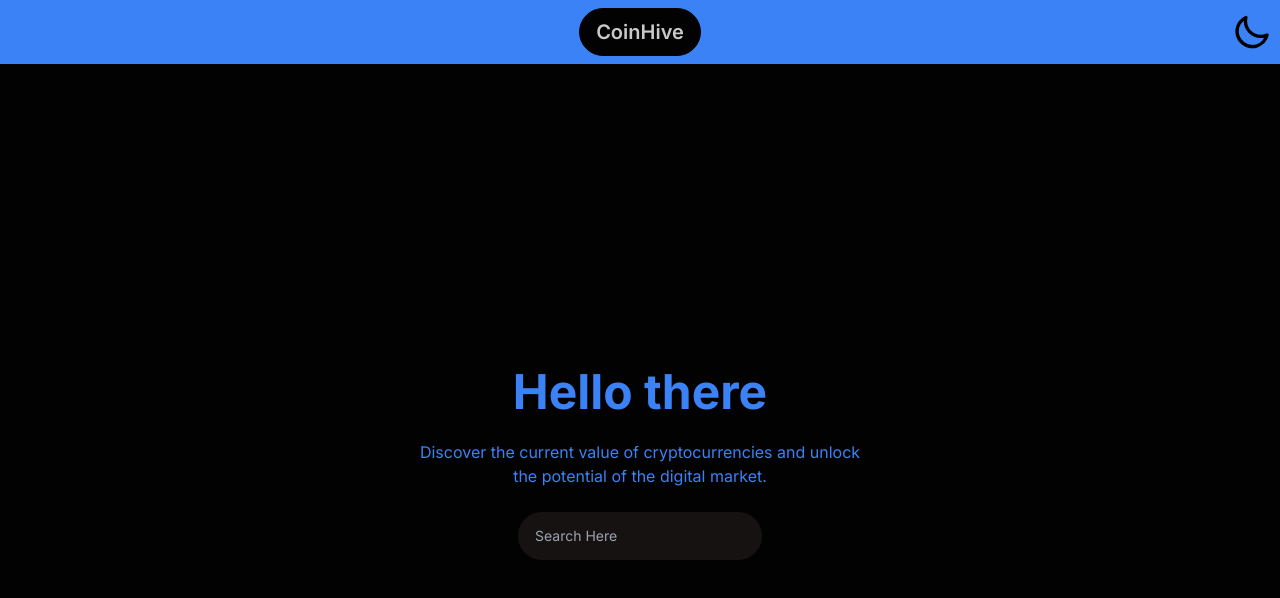
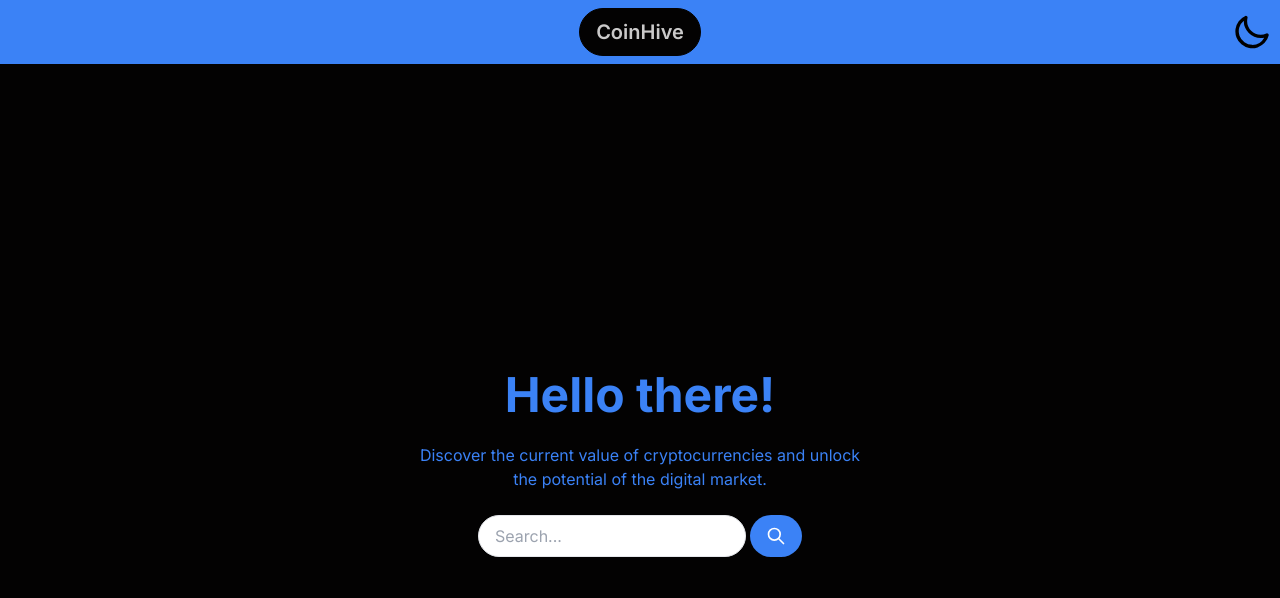
Before and after one commit to Bovdaboat/crypto-api-coin, a Next.js app: page / in a window 1280 px wide. Shown: the top 598 px of the page. Built offline with nearby package versions, Linux system fonts and the light colour scheme.

Commit message:
made the front end to the crypto page

```diff
--- a/src/app/component/Hero.js
+++ b/src/app/component/Hero.js
@@ -2,22 +2,50 @@
 import React from "react";
 import { Fragment } from "react";
 import { useState, useEffect } from "react";
+import Image from "next/image";
+import axios from "axios"
 
 const Hero = () => {
+
+
+
     return(
         <div className="hero min-h-screen bg-base-200">
             <div className="hero-content text-center">
                 <div className="max-w-md">
-                    <h1 className="text-5xl font-bold text-blue-500">Hello there</h1>
+                    <h1 className="text-5xl font-bold text-blue-500">Hello there!</h1>
                     <p className="py-6 text-blue-500">Discover the current value of cryptocurrencies
                         and unlock the potential of the digital market.</p>
                     <div>
                     <Fragment>
-                    <input
-                        className="textarea text-blue-500"
-                    type="text"
-                    placeholder="Search Here"
-                    />
+
+                        <div className="flex justify-center">
+                            <div className="flex space-x-1">
+                                <input
+                                    type="text"
+                                    className="block w-full px-4 py-2 text-blue-700
+                                    bg-white border rounded-full focus:border-blue-400 focus:ring-blue-300
+                                    focus:outline-none focus:ring focus:ring-opacity-40 justify-center"
+                                    placeholder="Search..."
+                                />
+                                <button className="px-4 text-white bg-blue-500 rounded-full ">
+                                    <svg
+                                        xmlns="http://www.w3.org/2000/svg"
+                                        className="w-5 h-5"
+                                        fill="none"
+                                        viewBox="0 0 24 24"
+                                        stroke="currentColor"
+                                        strokeWidth={2}
+                                    >
+                                        <path
+                                            strokeLinecap="round"
+                                            strokeLinejoin="round"
+                                            d="M21 21l-6-6m2-5a7 7 0 11-14 0 7 7 0 0114 0z"
+                                        />
+                                    </svg>
+                                </button>
+                            </div>
+                        </div>
                     </Fragment>
                     </div>
                 </div>
```
